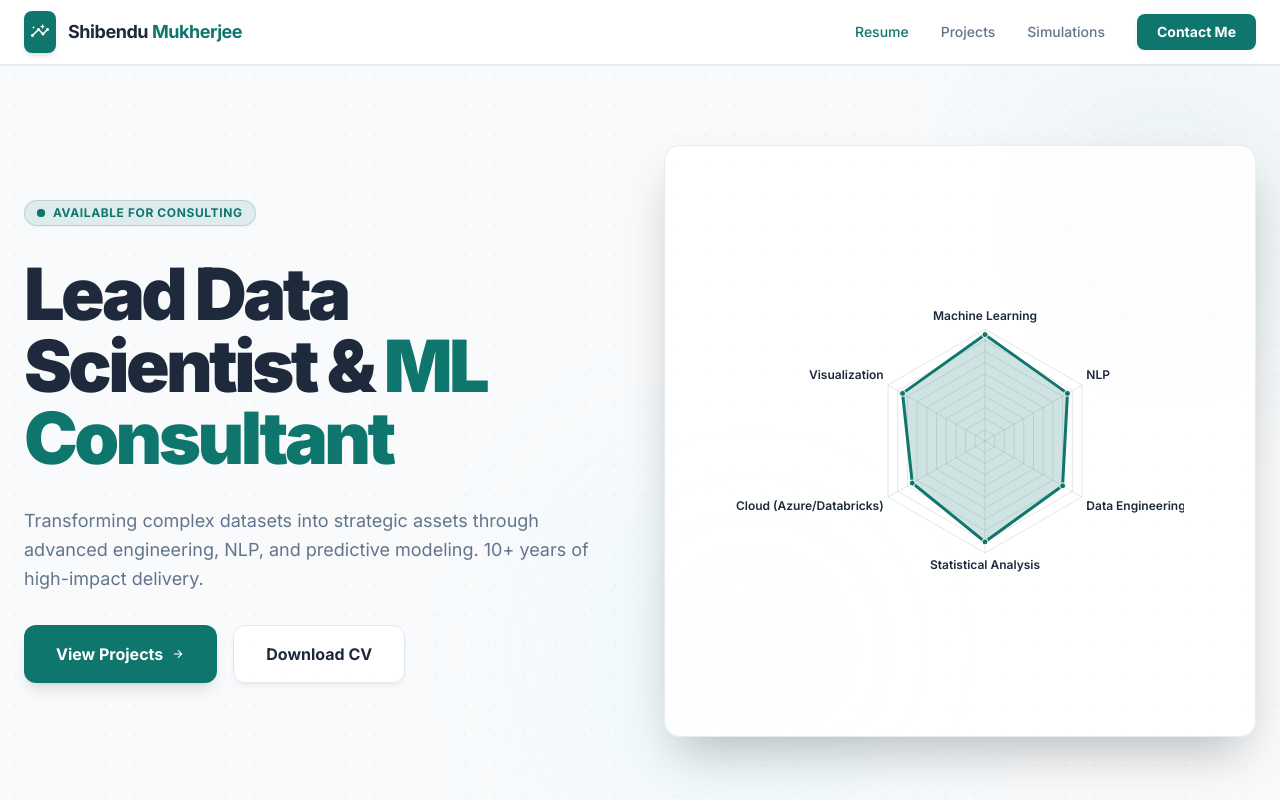
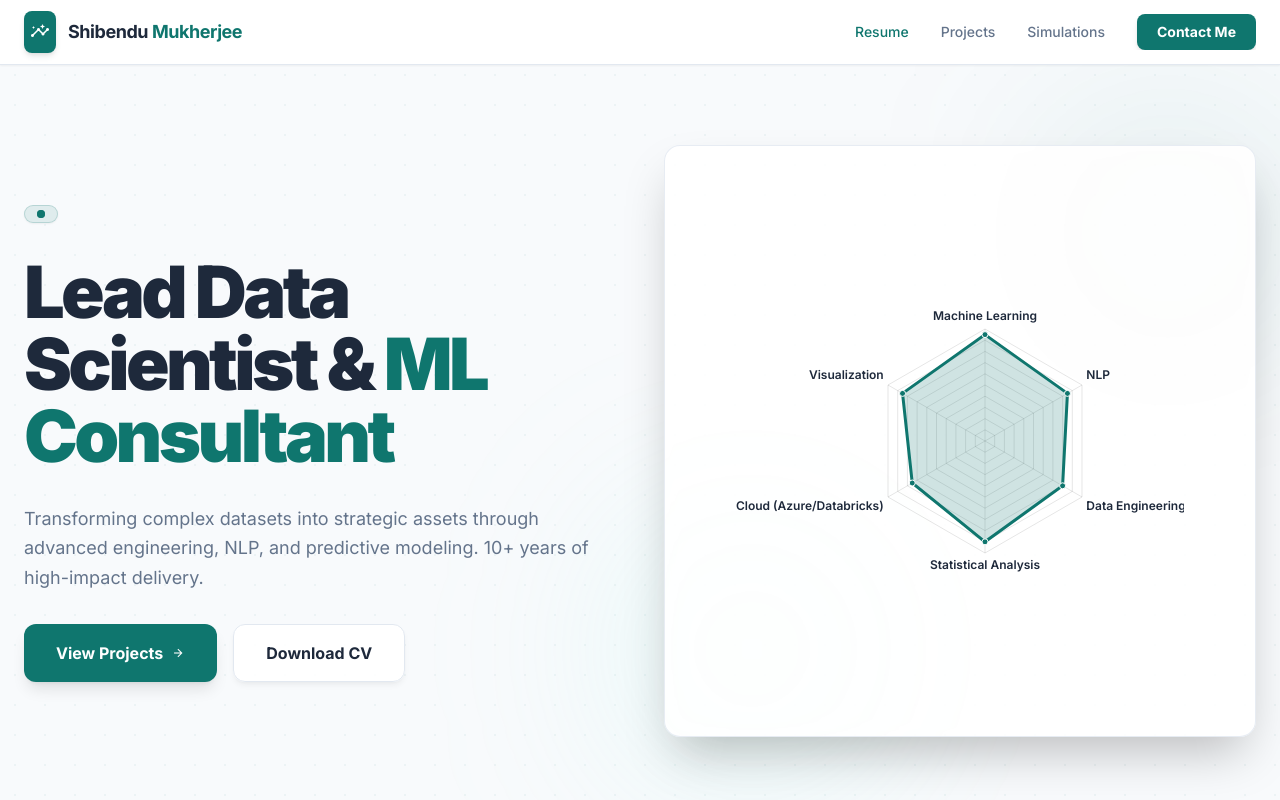
Before and after one commit to ShibenduMukherjee/ShibenduMukherjee.github.io, a plain HTML site: page index.html in a window 1280 px wide. Shown: the top 800 px of the page. Drawn offline with nearby package versions, Linux system fonts and the light colour scheme.

Commit message:
Update index.html

```diff
--- a/index.html
+++ b/index.html
@@ -103,7 +103,7 @@
                                 <span class="animate-ping absolute inline-flex h-full w-full rounded-full bg-primary opacity-75"></span>
                                 <span class="relative inline-flex rounded-full h-2 w-2 bg-primary"></span>
                             </span>
-                            Available for Consulting
+
                         </div>
                         <h1 class="text-5xl lg:text-7xl font-black tracking-tighter leading-[1.1] text-text-main">
                             Lead Data Scientist & <span class="text-primary">ML Consultant</span>
@@ -641,7 +641,7 @@
                     </div>
                     <span class="hidden md:block text-lg font-bold tracking-tight text-text-main">Shibendu <span class="text-primary">Mukherjee</span></span>
                 </div>
-                <p class="text-text-muted text-sm max-w-xs mb-6">Lead Data Scientist & ML Consultant available for consulting and full-time opportunities.</p>
+                <p class="text-text-muted text-sm max-w-xs mb-6">Lead Data Scientist & ML Consultant </p>
                 <div class="flex flex-col gap-3 text-text-muted text-sm">
                     <a href="mailto:shibendu.mukherjee@gmail.com" class="flex items-center gap-2 hover:text-primary transition-colors">
                         <span class="material-symbols-outlined text-sm">mail</span> shibendu.mukherjee@gmail.com
```
